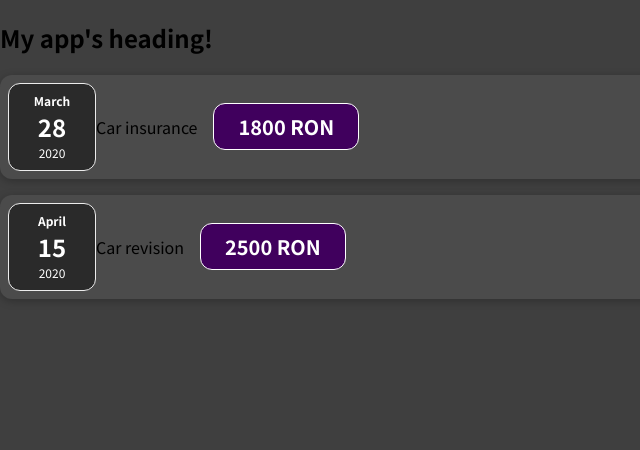
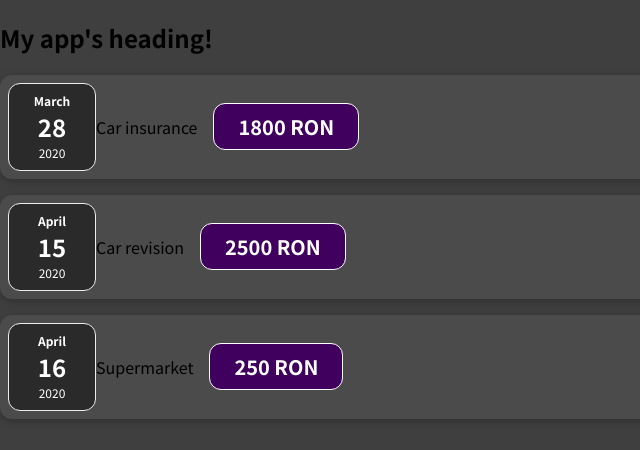
Before and after one commit to sgabor95/expenses-tracker, a JavaScript app: page / in a window 1280 px wide. Shown: the top 450 px of the page, without its empty margins (0-640 px from the left). Built offline with nearby package versions, Linux system fonts and the light colour scheme.

Commit message:
Added another expense

```diff
--- a/src/App.js
+++ b/src/App.js
@@ -14,6 +14,11 @@ function App() {
         title={"Car revision"}
         amount={2500}
       />
+      <ExpenseItem
+        date={new Date("2020 04 16")}
+        title={"Supermarket"}
+        amount={250}
+      />
     </div>
   );
 }
```
